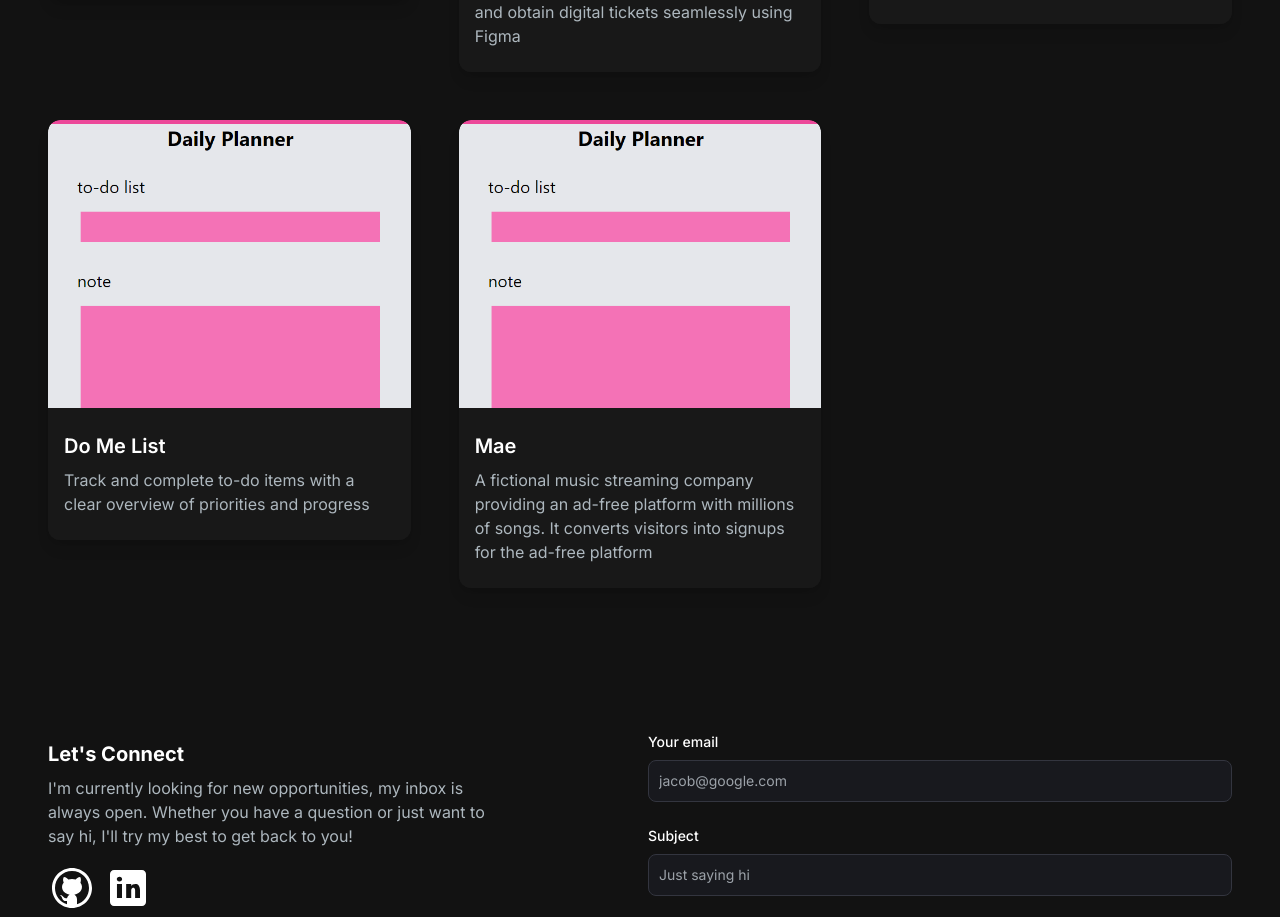
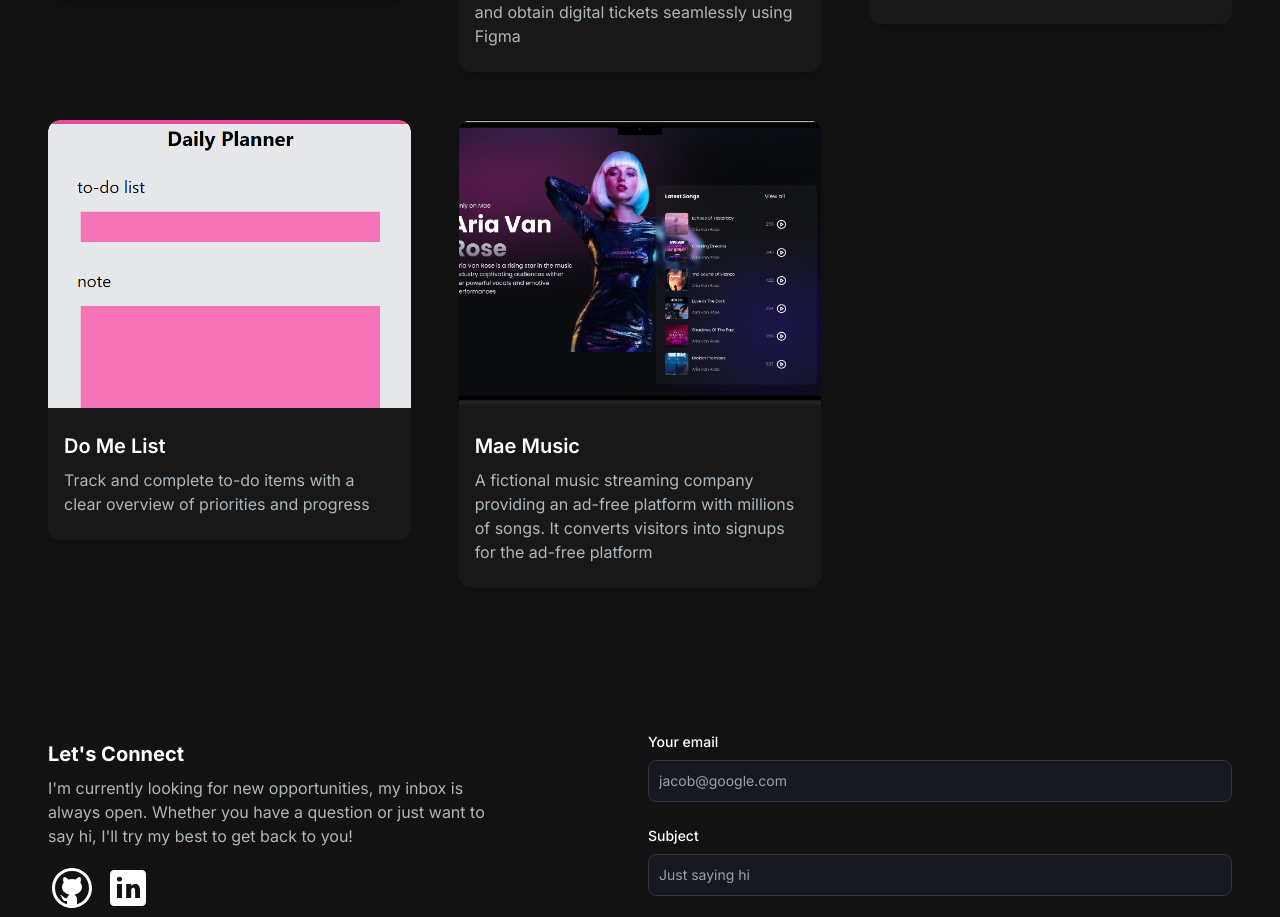
Before and after one commit to Melissamae-sudo/My-Portfolio, a Next.js app: page / in a window 1280 px wide. Shown: the part 2208-3125 px from the top of the page. Built offline with nearby package versions, Linux system fonts and the light colour scheme.

Commit message:
Update ProjectsSection.jsx

```diff
--- a/src/app/components/ProjectsSection.jsx
+++ b/src/app/components/ProjectsSection.jsx
@@ -38,9 +38,9 @@ const projectsData = [
   },
     {
     id: 5,
-    title: "Mae",
+    title: "Mae Music",
     description: "A fictional music streaming company providing an ad-free platform with millions of songs. It converts visitors into signups for the ad-free platform",
-    image: "/images/dome.png",
+    image: "/images/Screenshot 2024-10-06 124655.png",
     tag: ["Projects"],
     gitUrl: "https://github.com/Melissamae-sudo/Do-Me-List",
   },
```
